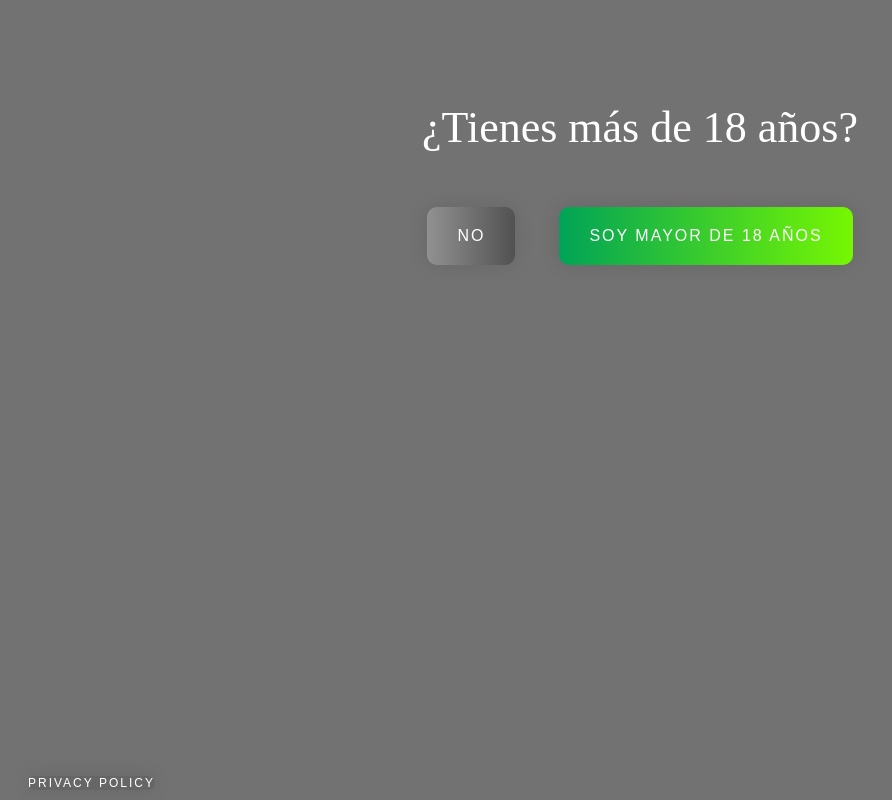
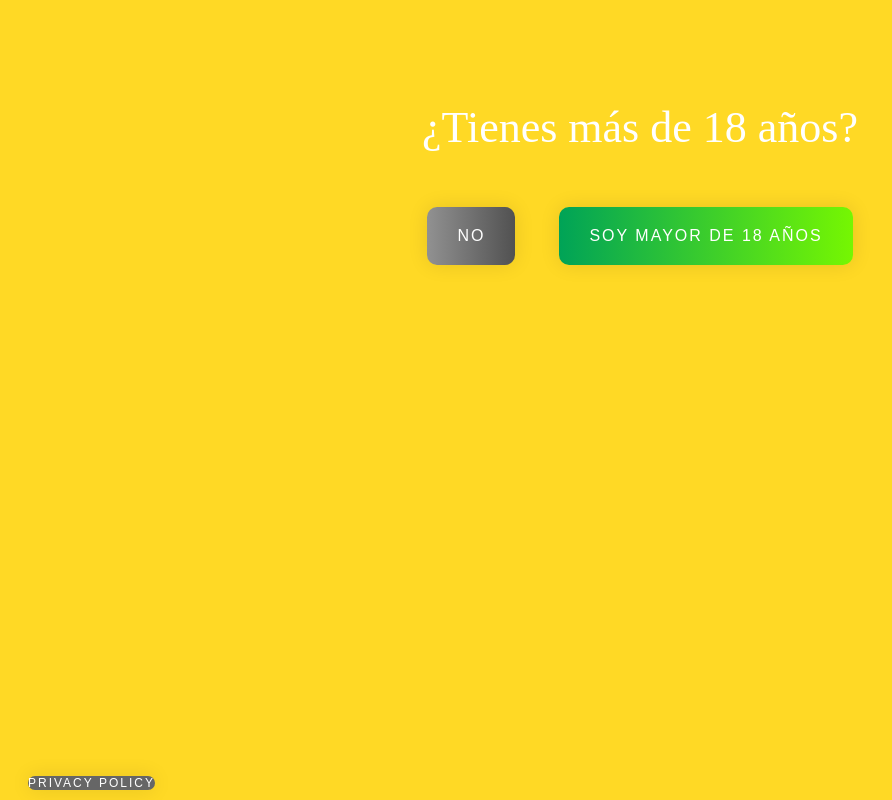
Before and after one commit to Pepino-grande/es, a plain HTML site: page index.html in a window 1280 px wide. Shown: the whole page, without its empty margins (0-892 px from the left). Drawn offline with Linux system fonts and the light colour scheme.

Commit message:
Update main.css

```diff
--- a/main.css
+++ b/main.css
@@ -1,5 +1,5 @@
 
-body { background: rgb(114, 114, 114) none repeat scroll 0% 0%; }
+body { background: rgb(255, 217, 37) none repeat scroll 0% 0%; }
 a { text-decoration: none; outline: medium none; cursor: pointer; display: inline-block; color: white; padding: 20px 30px; margin: 10px 20px; border-radius: 10px; font-family: "Montserrat",sans-serif; text-transform: uppercase; letter-spacing: 2px; background-image: linear-gradient(to right, rgb(0, 163, 87) 0%, rgb(120, 248, 0) 51%, rgb(1, 177, 147) 100%); background-size: 200% auto; box-shadow: 0px 0px 20px rgba(0, 0, 0, 0.1); transition: all 0.5s ease 0s; }
 .no { background-image: linear-gradient(to right, rgb(145, 145, 145) 0%, rgb(80, 80, 80) 51%, rgb(70, 70, 70) 100%); }
 a:hover { background-position: right center; }
```
